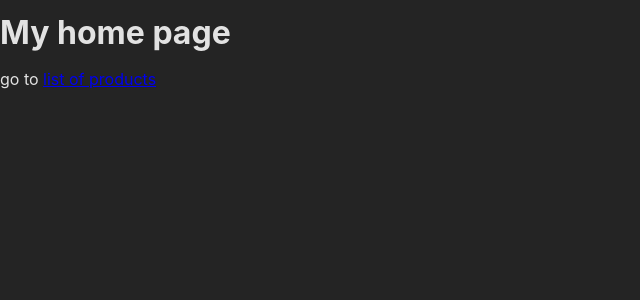
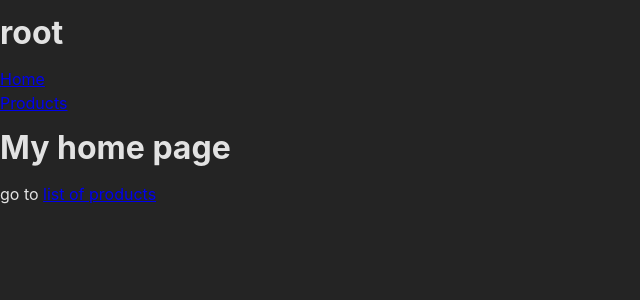
Before and after one commit to naekit/router-ref, a React (Create React App) app: page / in a window 1280 px wide. Shown: the top 300 px of the page, without its empty margins (0-640 px from the left). Built offline with nearby package versions, Linux system fonts and the light colour scheme.

Commit message:
Outlet for root layout

```diff
--- a/src/components/MainNav.js
+++ b/src/components/MainNav.js
@@ -7,10 +7,10 @@ const MainNav = () => {
 			<nav>
 				<ul>
 					<li>
-						<Link to="/"></Link>
+						<Link to="/">Home</Link>
 					</li>
 					<li>
-						<Link to="/products"></Link>
+						<Link to="/products">Products</Link>
 					</li>
 				</ul>
 			</nav>
--- /dev/null
+++ b/src/pages/RootLayout.js
@@ -0,0 +1,15 @@
+import React from "react"
+import { Outlet } from "react-router-dom"
+import MainNav from "../components/MainNav"
+
+const RootLayout = () => {
+	return (
+		<>
+			<h1>root</h1>
+			<MainNav></MainNav>
+			<Outlet />
+		</>
+	)
+}
+
+export default RootLayout
```
Also changed, not shown: src/App.js (+9 -2 lines).
